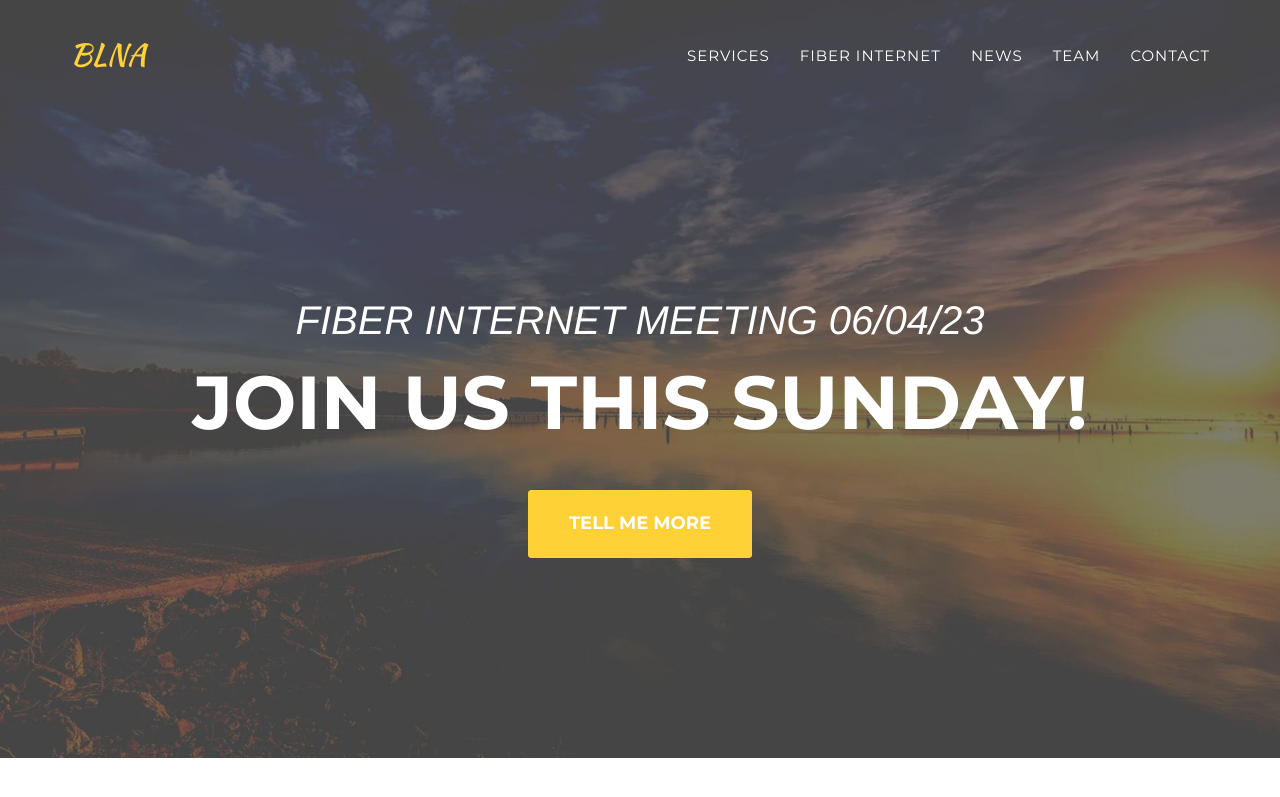
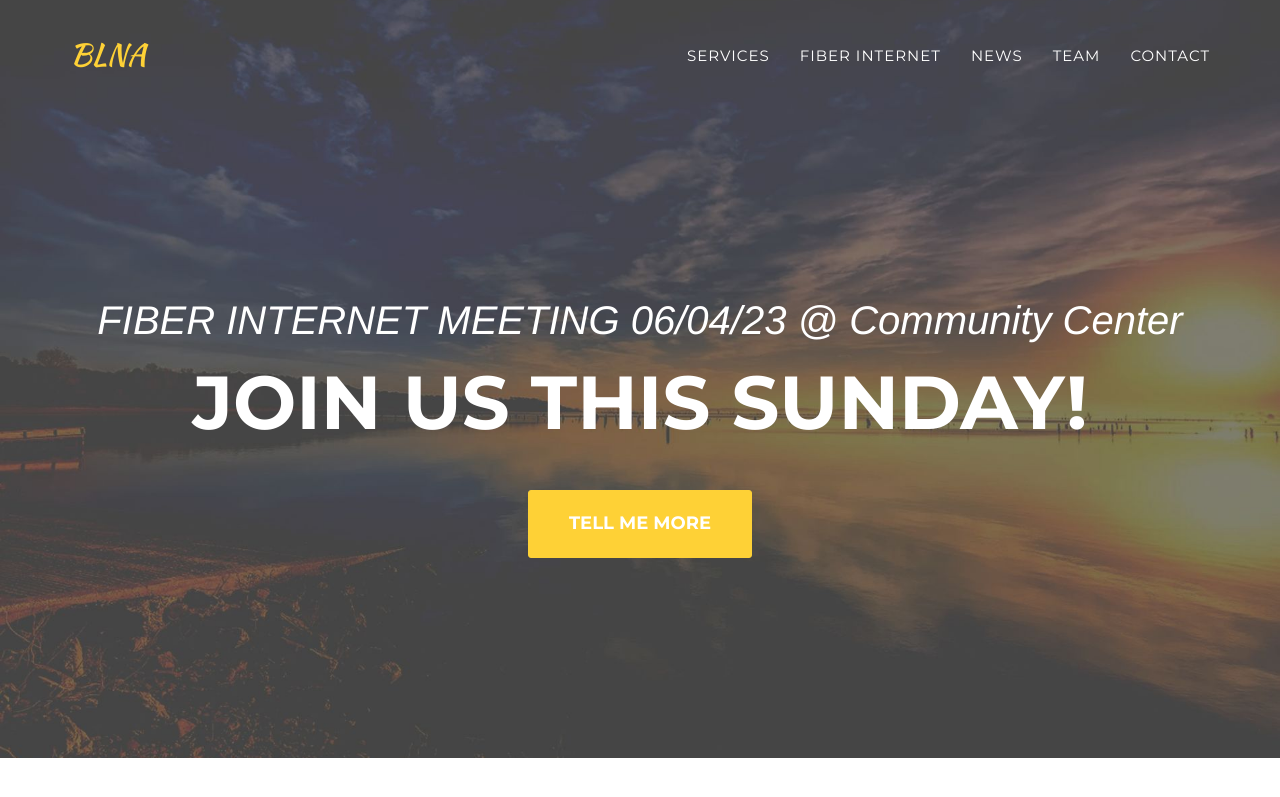
Before and after one commit to benbrooklakeshore/benbrooklakeshore.github.io, a Jekyll site: the page built from 2023-03-27-blna-wifi-project.markdown, in a window 1280 px wide and 900 px high. Shown: the top 797 px of the window. Built offline with Jekyll 4.4.1, drawn with Linux system fonts in a browser that asks for light colours; some web fonts are replaced; comment, search, counter and statistics services are not loaded.

Commit message:
Update header.html

```diff
--- a/_includes/header.html
+++ b/_includes/header.html
@@ -44,7 +44,7 @@
     <header>
         <div class="container">
             <div class="intro-text">
-                <div class="intro-lead-in">FIBER INTERNET MEETING 06/04/23</div>
+                <div class="intro-lead-in">FIBER INTERNET MEETING 06/04/23 @ Community Center</div>
                 <div class="intro-heading">Join Us this Sunday!</div>
                 <a href="#about" class="page-scroll btn btn-xl">Tell Me More</a>
             </div>
```
